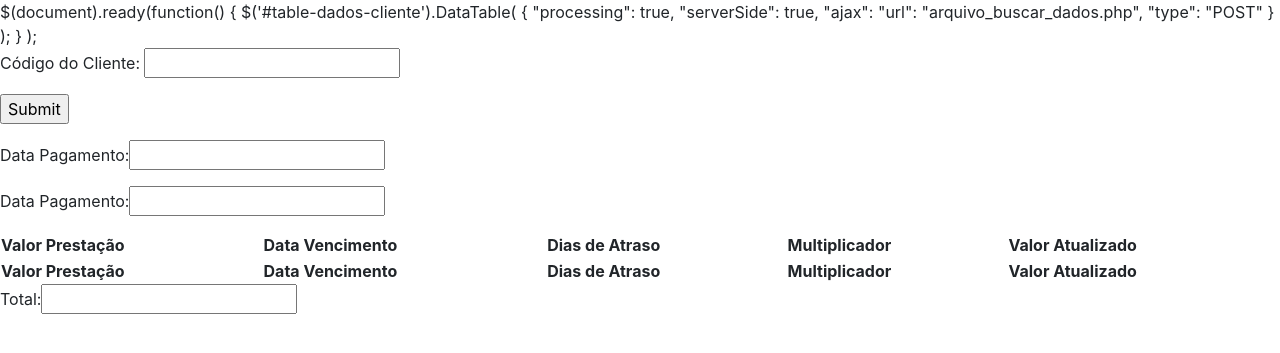
After one commit to AntonioLeonan/PHPcobranca, a PHP site: page /calculo.php in a window 1280 px wide. The commit adds this page. Shown: the top 353 px of the page. Run offline with PHP 8.4, Linux system fonts and the light colour scheme; lists and menus that the app fills with data are empty; some libraries are stand-ins or nearby versions.

Commit message:
Adicionar pagina calculo

```diff
--- /dev/null
+++ b/calculo.php
@@ -0,0 +1,64 @@
+<!doctype html>
+<html>
+<head>
+	<link rel="stylesheet" href="https://stackpath.bootstrapcdn.com/bootstrap/4.1.1/css/bootstrap.min.css" integrity="sha384-WskhaSGFgHYWDcbwN70/dfYBj47jz9qbsMId/iRN3ewGhXQFZCSftd1LZCfmhktB" crossorigin="anonymous">
+    <link rel="stylesheet" href="https://cdn.datatables.net/1.10.20/css/jquery.dataTables.min.css">
+    <script src="https://code.jquery.com/jquery-3.3.1.js"></script>
+    <script src="https://cdn.datatables.net/1.10.20/js/jquery.dataTables.min.js"></script>
+    $(document).ready(function() {
+    $('#table-dados-cliente').DataTable( {
+        "processing": true,
+        "serverSide": true,
+        "ajax": "url": "arquivo_buscar_dados.php",
+                "type": "POST"
+    } );
+    } );
+	<title>Cálculo de Juros de Parcelas - Pintos Ltda</title>
+    <meta name="viewport" content="width=device-width, initial-scale=1, shrink-to-fit=no">
+    <meta http-equiv="content-type" content="text/html; charset=UTF-8">
+</head>
+
+<body>
+    <form action="arquivo_buscar_dados.php" method="post">
+        <p>Código do Cliente: <input type="text" name="codigo" /></p>
+        <p><input type="submit" /></p>
+    </form>
+
+    <form name="form" action="" method="get">
+        <p>Data Pagamento:<input type="text" name="subject" id="subject" value=""></p>
+        <p>Data Pagamento:<input type="text" name="subject" id="subject" value=""></p>
+    </form>
+
+    <table id="table-dados-cliente" class="display" style="width:100%">
+        <thead>
+            <tr>
+                <th>Valor Prestação</th>
+                <th>Data Vencimento</th>
+                <th>Dias de Atraso</th>
+                <th>Multiplicador</th>
+                <th>Valor Atualizado</th>
+            </tr>
+        </thead>
+        <tfoot>
+            <tr>
+                <th>Valor Prestação</th>
+                <th>Data Vencimento</th>
+                <th>Dias de Atraso</th>
+                <th>Multiplicador</th>
+                <th>Valor Atualizado</th>
+            </tr>
+        </tfoot>
+    </table>
+
+    <form name="form" action="" method="get">
+        <p>Total:<input type="text" name="subject" id="subject" value=""></p>
+    </form>
+
+</body>
+
+<script src="https://code.jquery.com/jquery-3.3.1.slim.min.js" integrity="sha384-q8i/X+965DzO0rT7abK41JStQIAqVgRVzpbzo5smXKp4YfRvH+8abtTE1Pi6jizo" crossorigin="anonymous"></script>
+     <script src="https://cdnjs.cloudflare.com/ajax/libs/popper.js/1.14.3/umd/popper.min.js" integrity="sha384-ZMP7rVo3mIykV+2+9J3UJ46jBk0WLaUAdn689aCwoqbBJiSnjAK/l8WvCWPIPm49" crossorigin="anonymous"></script>
+     <script src="https://stackpath.bootstrapcdn.com/bootstrap/4.1.1/js/bootstrap.min.js" integrity="sha384-smHYKdLADwkXOn1EmN1qk/HfnUcbVRZyYmZ4qpPea6sjB/pTJ0euyQp0Mk8ck+5T" crossorigin="anonymous"></script>
+</body>
+</html>
+<??>
--- a/index.php
+++ b/index.php
@@ -30,7 +30,8 @@ include('conexao.php');
                 <button style="margin:20px;" type="button" class="btn btn-lg btn-info" data-toggle="modal" data-target="#avalista">
                 Contrato - Cliente com Avalista
                 </button>
-				<button style="margin:20px;" type="button" class="btn btn-lg btn-info" data-toggle="modal" data-target="#avalista">
+				<button style="margin:20px;" type="button" class="btn btn-lg btn-info" onclick="location.href='calculo.php';" target="_blank">
+				<!--input type="button" onclick="location.href='http://google.com';" value="Go to Google" /-->
                 Cálculo de Juros de Parcelas
                 </button>
                </div>
```
